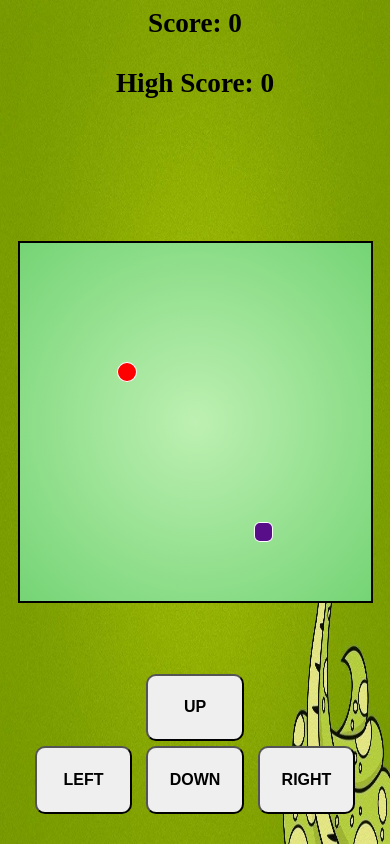
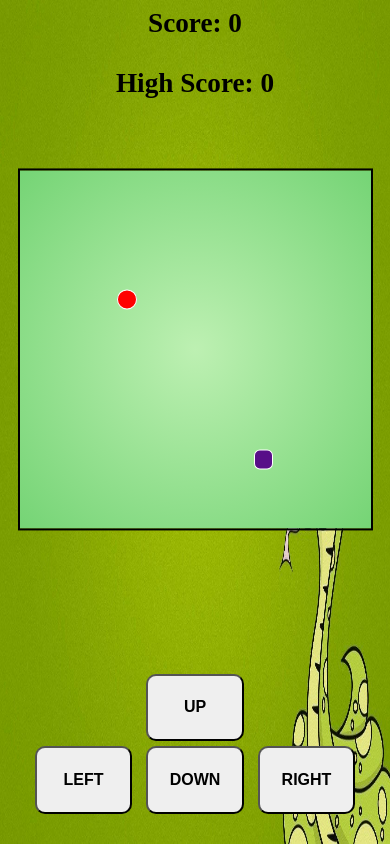
Before and after one commit to bitwisegaurav/snakegame, a plain HTML site: page index.html in a window 390 px wide. Drawn offline with Linux system fonts and the light colour scheme; a web font is replaced by a local one.

Commit message:
Fourth Commit

```diff
--- a/snake.css
+++ b/snake.css
@@ -76,6 +76,11 @@ button{
 button:hover{
     background-color: rgb(124, 124, 124);
 }
+@media screen and (max-width: 400px){
+    #board{
+        transform: translateY(-20%);
+    }
+}
 @media screen and (max-width: 600px) {
     #score{
         font-size: 1.7rem;
```
